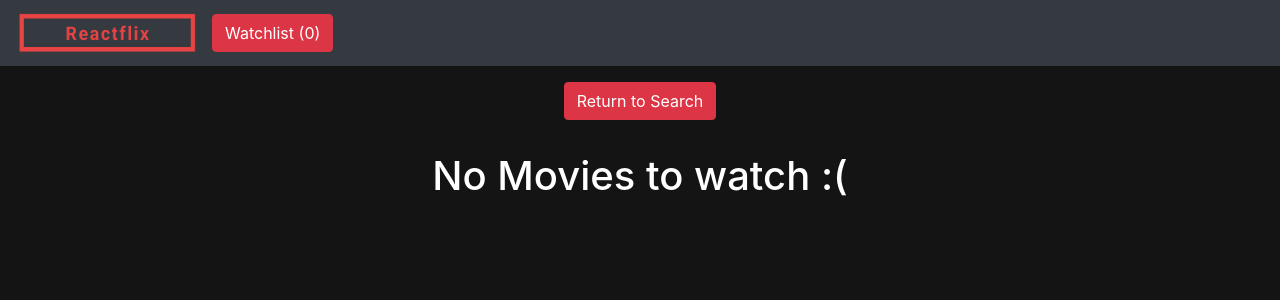
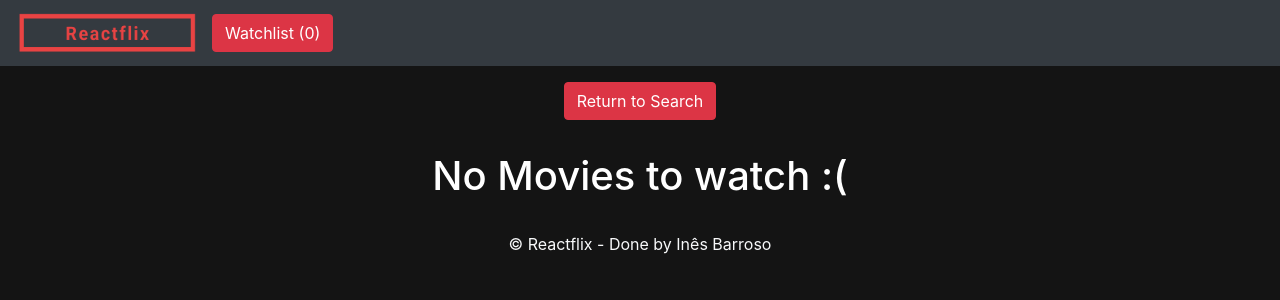
Before and after one commit to iaabo/Reactflix, a React (Create React App) app: page /watchlist in a window 1280 px wide. Shown: the top 300 px of the page. Built offline with nearby package versions, Linux system fonts and the light colour scheme.

Commit message:
add footer

```diff
--- a/src/App.js
+++ b/src/App.js
@@ -2,19 +2,21 @@ import { Route, Redirect, Switch } from "react-router-dom";
 import MovieList from "./components/MovieList";
 import NavBar from "./components/NavBar";
 import WatchList from "./components/WatchList";
+import FooterMovie from "./components/FooterMovie";
 import { GlobalProvider } from "./context/GlobalState";
 
 function App() {
   return (
     <div>
       <GlobalProvider>
-      <NavBar />
+        <NavBar />
         <Switch>
           <Route exact path="/" component={MovieList} />
           <Route path="/watchlist" component={WatchList} />
           <Redirect to="/" />
         </Switch>
       </GlobalProvider>
+      <FooterMovie />
     </div>
   );
 }
--- /dev/null
+++ b/src/components/FooterMovie.js
@@ -0,0 +1,20 @@
+import React from "react";
+
+const FooterMovie = () => {
+  return (
+    <div>
+      <div className="text-center p-3 text-light">
+
+          <a
+            className="text-light"
+            href="https://www.linkedin.com/in/inesbarroso/"
+          >
+            © Reactflix - Done by Inês Barroso
+          </a>
+
+      </div>
+    </div>
+  );
+};
+
+export default FooterMovie;
```
Also changed, not shown: 1 other file (tests, documents, lock files or other folders).
